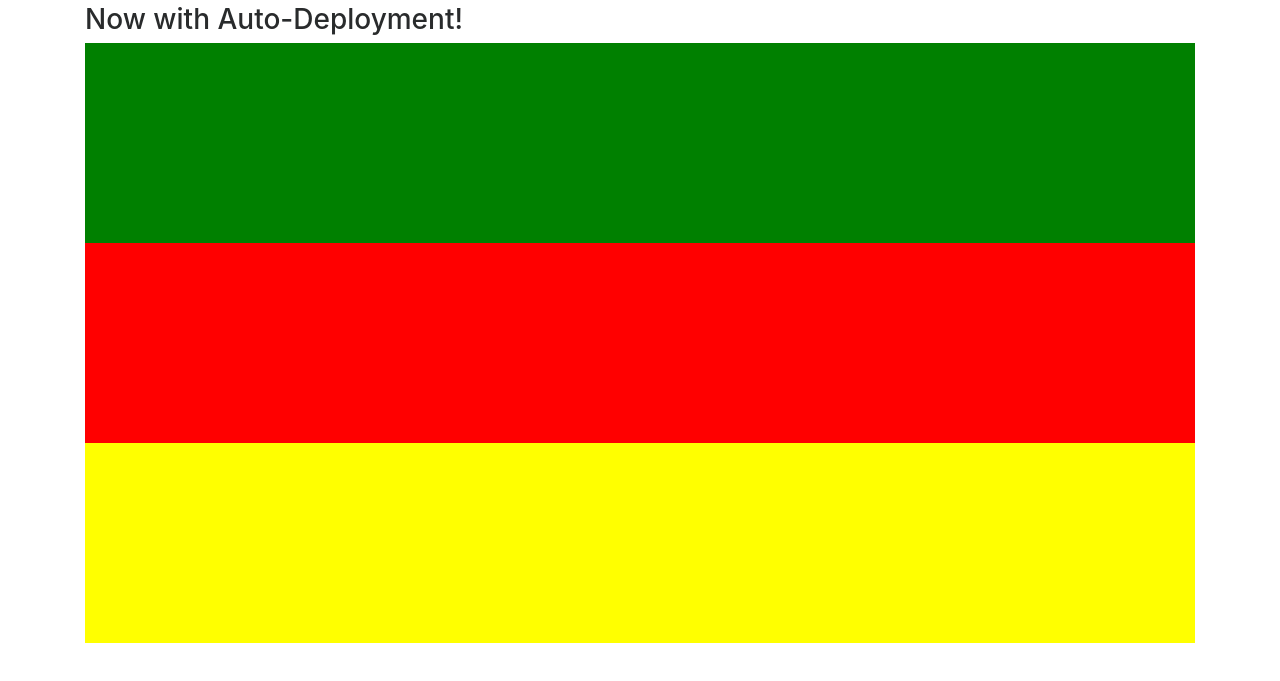
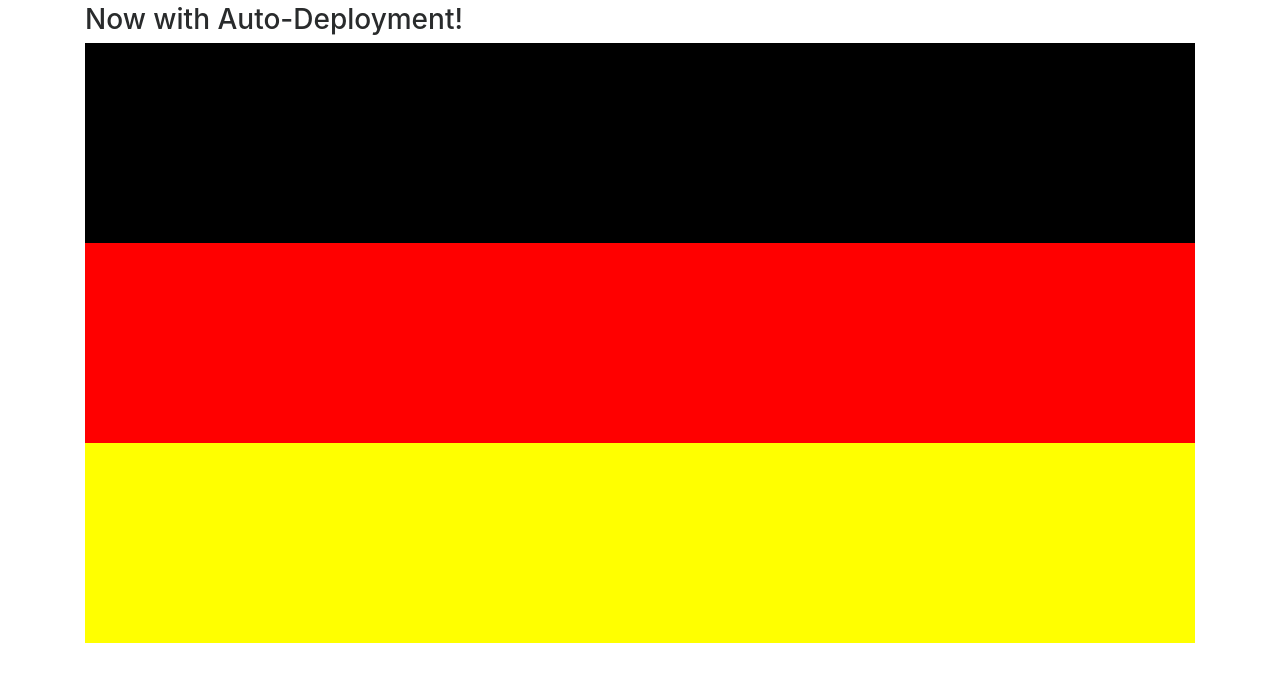
Before and after one commit to MostafaAttia/CodeDeployTest, a plain HTML site: page index.html in a window 1280 px wide. Shown: the part 91-772 px from the top of the page. Drawn offline with nearby package versions, Linux system fonts and the light colour scheme.

Commit message:
update index.html

```diff
--- a/index.html
+++ b/index.html
@@ -13,7 +13,7 @@
 	<h2>Again From Github!</h2>
 	<h3>Now with Auto-Deployment! </h3>
 	<div class="raw">
-		<div class="col" style="background-color: green; height: 200px;">
+		<div class="col" style="background-color: black; height: 200px;">
 
 		</div>
 		<div class="col" style="background-color: red; height: 200px;">
```
